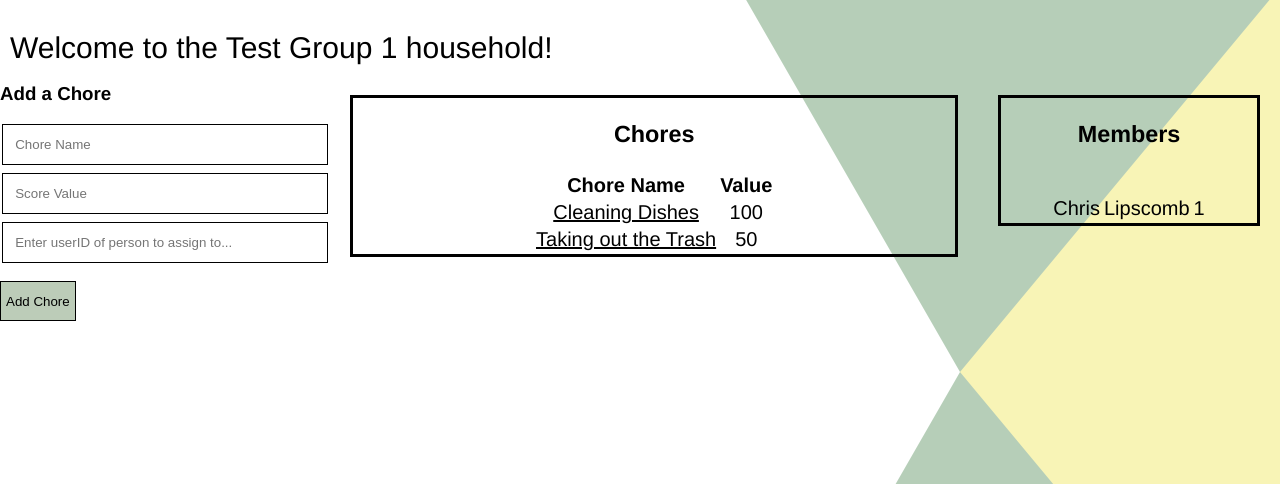
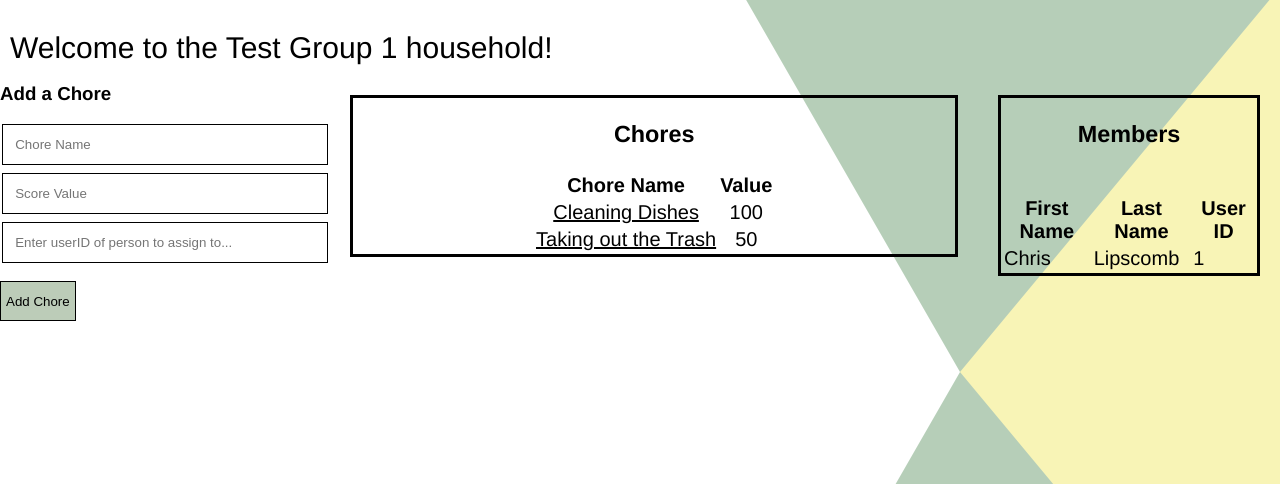
Before and after one commit to Risch1997/IIT-Project, a PHP site: page /group.php?id=1 in a window 1280 px wide. Shown: the part 169-653 px from the top of the page. Run offline with PHP 8.4, Linux system fonts and the light colour scheme; a user stored in the database is signed in; data comes from the database, SQL or seed files in the repository; some web fonts are replaced.

Commit message:
added back titles

```diff
--- a/group.php
+++ b/group.php
@@ -17,9 +17,13 @@ if(isset($_GET['id'])) {
 		<div id=\"household\" style=\"font-size:20px; border-style:solid; height: 100%; width: 20%; margin: 20px; float:right\">
 			<h3 style=\"text-align:center\">Members</h3> <br>
 			<table>";
+
+
 	$query = "SELECT users.firstName, users.lastName,users.userID FROM users, group_users WHERE group_users.userID = users.userID AND group_users.groupID = " . $groupID;
 	// $result = $dbcon->query($query);
 
+
+	echo "<tr><th>First Name</th><th>Last Name</th><th>User ID</th></tr>";
 	foreach ($dbcon->query($query) as $result){
 
 		echo "
```
